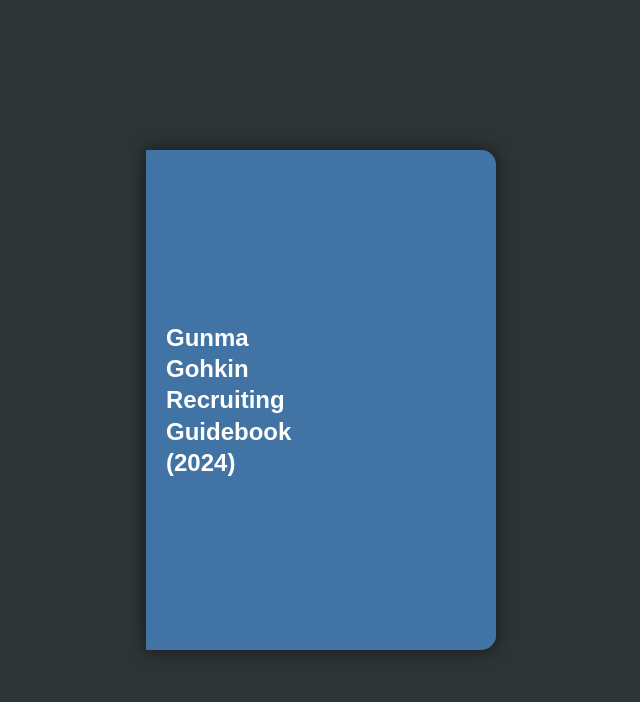
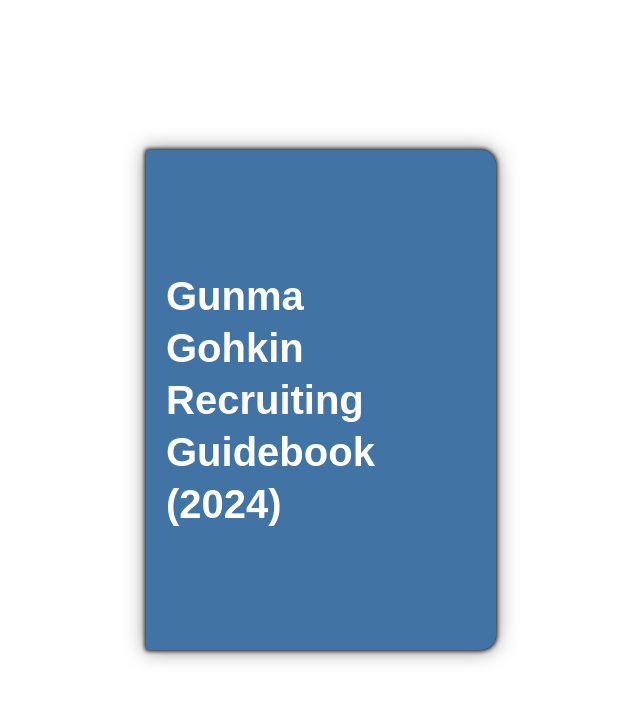
Before and after one commit to gunmagohkin/guidebook, a plain HTML site: page index.html in a window 1280 px wide. Shown: the whole page, without its empty margins (319-959 px from the left). Drawn offline with Linux system fonts and the light colour scheme.

Commit message:
Update style.css

```diff
--- a/style.css
+++ b/style.css
@@ -6,7 +6,7 @@
 
     body {
         font-family: "Poppins", sans-serif;
-        background-color: #2e3537;
+        background-color: transparent;
         height: 100vh;
         display: flex;
         align-items: center;
@@ -47,7 +47,7 @@
     }
 
     .cover h1 {
-        font-size: 24px; /* Reduced font size for the cover title */
+        font-size: 40px; /* Reduced font size for the cover title */
         color: white;
         font-weight: bold;
         line-height: 1.3;
```
